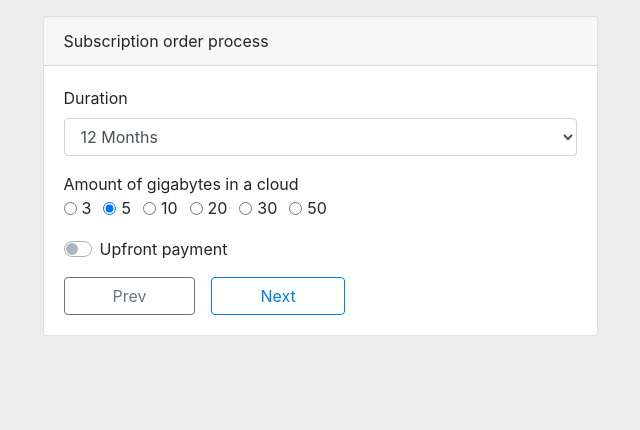
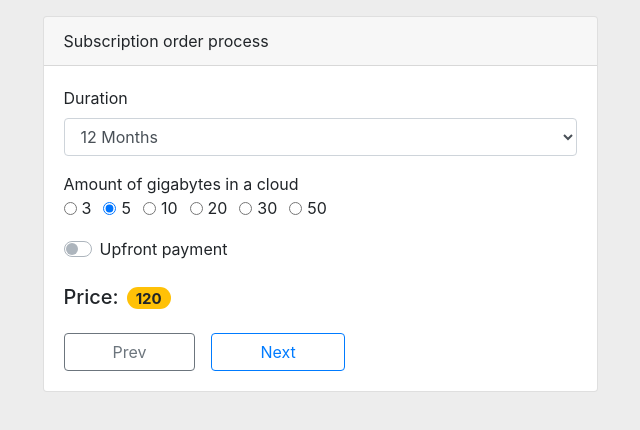
Before and after one commit to MustafaDal/subscription-order-process, a React (Create React App) app: page / in a window 1280 px wide. Shown: the top 430 px of the page, without its empty margins (320-960 px from the left). Built offline with nearby package versions, Linux system fonts and the light colour scheme.

Commit message:
price calculaton

```diff
--- a/src/App.jsx
+++ b/src/App.jsx
@@ -1,10 +1,16 @@
-import React, { useCallback } from 'react'
+import React, { useCallback, useMemo } from 'react'
+import { costCalculator } from './utils'
 
 import ComponentByStep from './components/ComponentByStep'
 import useStepper from './hooks/Stepper'
 
 const App = () => {
   const { state, prev: goPrev, next: goNext, setValue } = useStepper()
+
+  const { duration, amountOfGigabytes, upfrontPayment } = state.values[0] || {}
+  const price = useMemo(() => {
+    return costCalculator({ duration, amountOfGigabytes, upfrontPayment })
+  }, [duration, amountOfGigabytes, upfrontPayment])
 
   const handleSubmit = useCallback(
     (values, actions) => {
@@ -23,6 +29,15 @@ const App = () => {
       <div className="card mx-auto my-3 card-subscription">
         <div className="card-header">Subscription order process</div>
         <div className="card-body">
+          {state.currentStep > 0 && (
+            <h5 className="text-right">
+              Price:
+              <span className="badge badge-pill badge-warning ml-2">
+                {price}
+              </span>
+            </h5>
+          )}
+
           <ComponentByStep
             step={state.currentStep}
             initialValues={state.values[state.currentStep]}
--- a/src/components/Parameters.jsx
+++ b/src/components/Parameters.jsx
@@ -1,10 +1,12 @@
 import React from 'react'
+import { Formik, Form } from 'formik'
+import * as Yup from 'yup'
 
-import { Formik, Form } from 'formik'
 import Switch from './Fields/Switch'
 import Select from './Fields/Select'
 import RadioGroup from './Fields/RadioGroup'
-import * as Yup from 'yup'
+
+import { costCalculator } from '../utils'
 
 const validationSchema = Yup.object().shape({
   duration: Yup.number().required('Required'),
@@ -25,6 +27,7 @@ const Parameters = props => {
       validationSchema={validationSchema}
       {...formikProps}
     >
+      {({ values }) => (
         <Form>
           <Select name="duration" label="Duration">
             <option value={3}>3 Months</option>
@@ -80,8 +83,16 @@ const Parameters = props => {
 
           <Switch name="upfrontPayment" label="Upfront payment" />
 
+          <h5 className="my-4">
+            Price:
+            <span className="badge badge-pill badge-warning ml-2">
+              {costCalculator(values)}
+            </span>
+          </h5>
+
           {children}
         </Form>
+      )}
     </Formik>
   )
 }
--- /dev/null
+++ b/src/utils/index.js
@@ -0,0 +1,15 @@
+export const costCalculator = ({
+  duration,
+  amountOfGigabytes,
+  upfrontPayment
+}) => {
+  const applyDiscont = (val, discount) => val - (val / 100) * discount
+
+  const calculatedPrice = duration * (amountOfGigabytes * 2)
+
+  if (upfrontPayment) {
+    return applyDiscont(calculatedPrice, 10)
+  }
+
+  return calculatedPrice
+}
```
Lines whose indentation alone changed are shown as unchanged.
